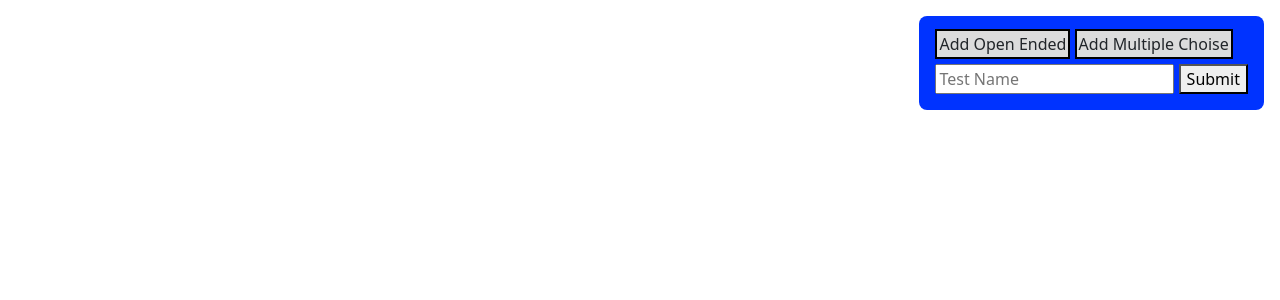
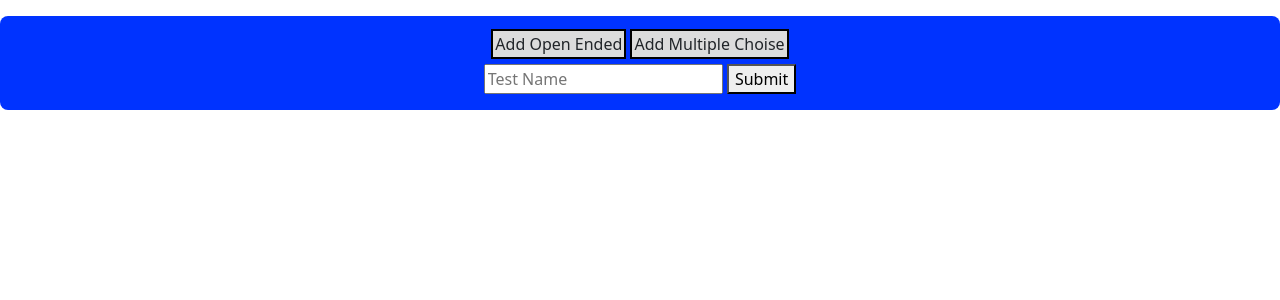
Before and after one commit to davidcloak/PracticeTestMaker, a Django app: page /make in a window 1280 px wide. Shown: the top 300 px of the page. Run offline with Django 3.2, Linux system fonts and the light colour scheme; some libraries are stand-ins or nearby versions.

Commit message:
Switched over to testing for cursor and not resolustion

```diff
--- a/tombApp/templates/MakeTest.html
+++ b/tombApp/templates/MakeTest.html
@@ -36,9 +36,15 @@
           width: 18rem;
         }
 
-        @media (max-width: 658px) {
+        @media (pointer:none), (pointer:coarse) {
           #spacer{
             height: 8em;
+          }
+
+          #banner{
+            width: 100%;
+            text-align: center;
+            right: 0;
           }
 
           .card-body input{
```
